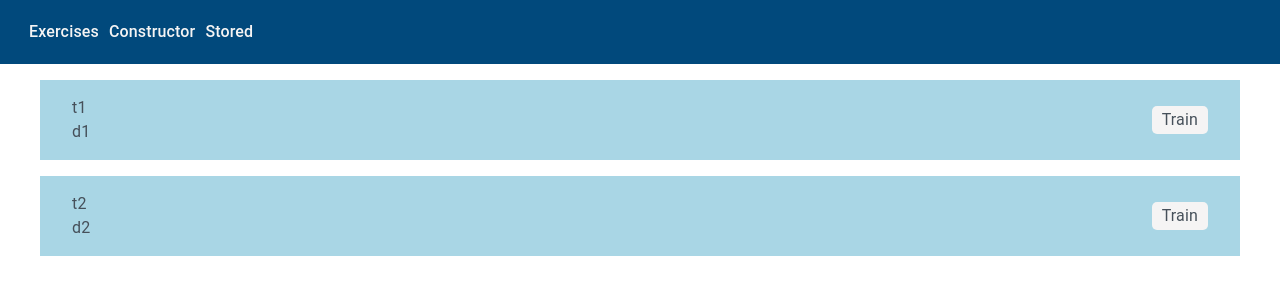
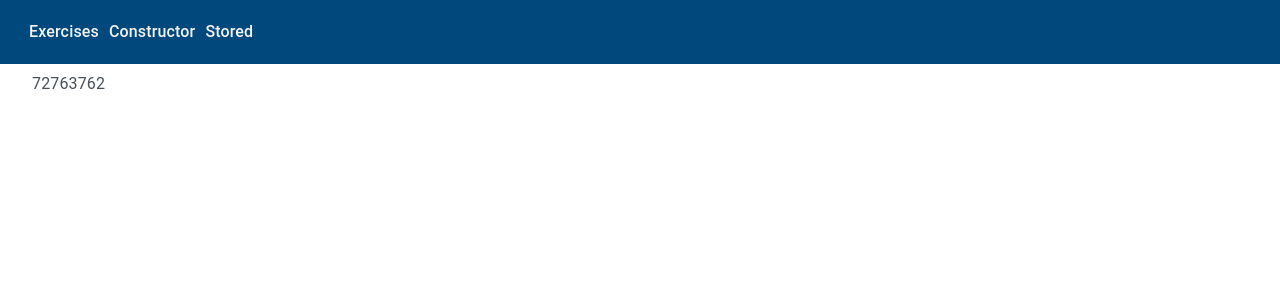
Before and after one commit to AndriyCh1/translate-me, a React (Create React App) app in the folder client/: page /exercise/72763762 in a window 1280 px wide. Shown: the top 300 px of the page. Built offline with nearby package versions, Linux system fonts and the light colour scheme.

Commit message:
feat: add specific exercise page route

```diff
--- a/client/src/components/app.tsx
+++ b/client/src/components/app.tsx
@@ -1,19 +1,21 @@
 import React from "react";
 import { Routes, Route } from "react-router-dom";
 import { ThemeProvider } from "@mui/material";
+import { theme } from "../styles/theme";
 
 import { AppRoute } from "../common/enums";
 import Navbar from "./common/navbar/navbar";
-import Exercises from "./exercises/exercises";
-import { theme } from "../styles/theme";
+import ExerciseList from "./exercise-list/exercise-list";
+import Exercise from "./exercise/exercise";
 
 const App: React.FC = ({}) => {
   return (
     <ThemeProvider theme={theme}>
       <Navbar />
       <Routes>
-        <Route path={AppRoute.ANY} element={<Exercises />} />
-        <Route path={AppRoute.EXERCISES} element={<Exercises />} />
+        <Route path={AppRoute.ANY} element={<ExerciseList />} />
+        <Route path={AppRoute.EXERCISES} element={<ExerciseList />} />
+        <Route path={AppRoute.EXERCISE_$ID} element={<Exercise />} />
       </Routes>
     </ThemeProvider>
   );
--- a/client/src/components/exercises/exercises.tsx
+++ b/client/src/components/exercise-list/exercise-list.tsx
@@ -6,7 +6,7 @@ const mockExercisesData = [
   { id: "83487348", title: "t2", description: "d2", image: null },
 ];
 
-const Exercises = () => {
+const ExerciseList = () => {
   return (
     <Container maxWidth="xl">
       <List>
@@ -18,4 +18,4 @@ const Exercises = () => {
   );
 };
 
-export default Exercises;
+export default ExerciseList;
--- /dev/null
+++ b/client/src/components/exercise/exercise.tsx
@@ -0,0 +1,15 @@
+import React from "react";
+import { useParams } from "react-router-dom";
+import { Box, Container } from "@mui/material";
+
+const Exercise: React.FC = ({}) => {
+  const { id } = useParams();
+
+  return (
+    <Container maxWidth="xl">
+      <Box sx={{ color: "text.secondary", padding: 1 }}>{id}</Box>
+    </Container>
+  );
+};
+
+export default Exercise;
```
Also changed, not shown: client/src/components/exercise-list/common/interfaces.ts (renamed from client/src/components/exercises/common/interfaces.ts), client/src/components/exercise-list/exercise-card/exercise-card.tsx (renamed from client/src/components/exercises/exercise-card/exercise-card.tsx).
